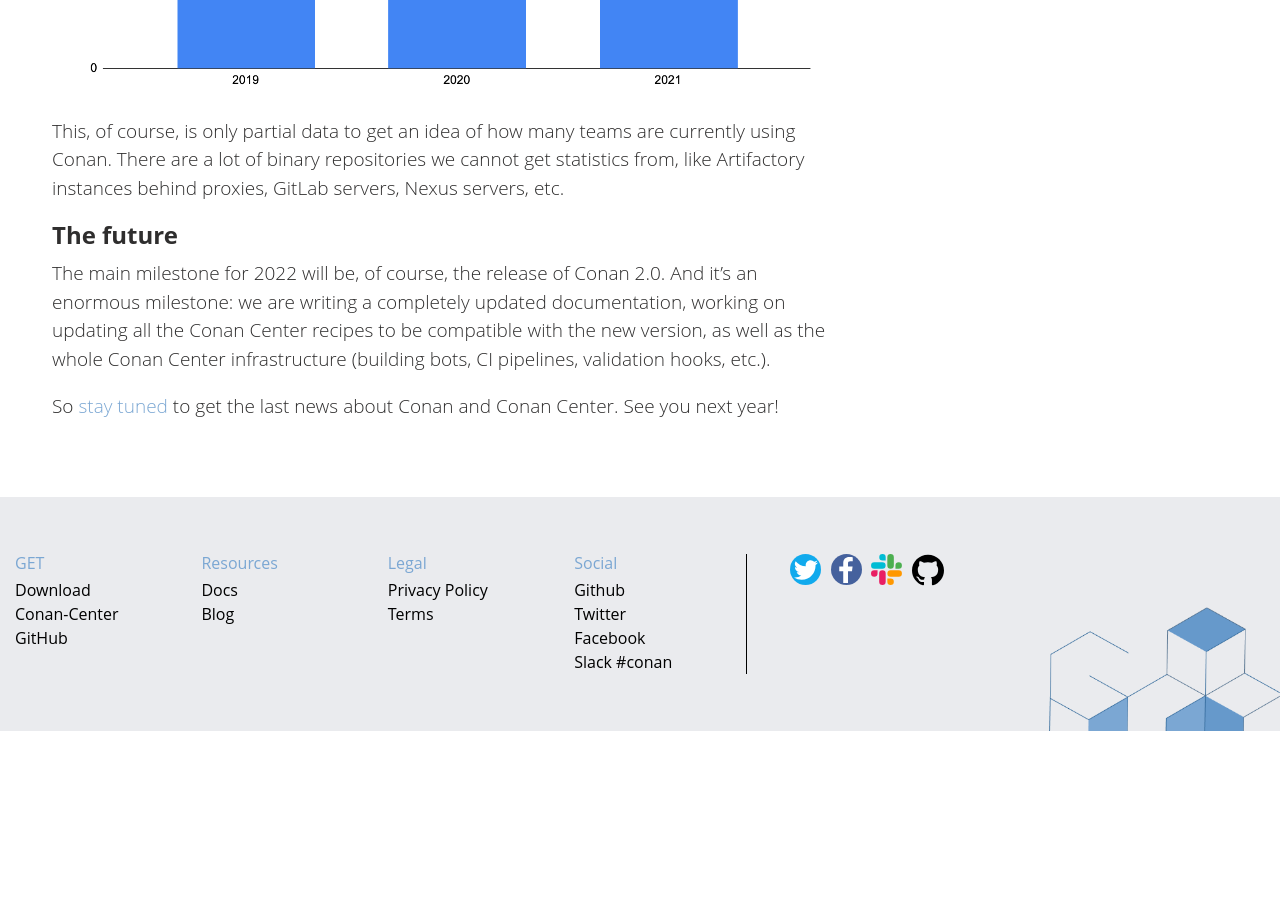
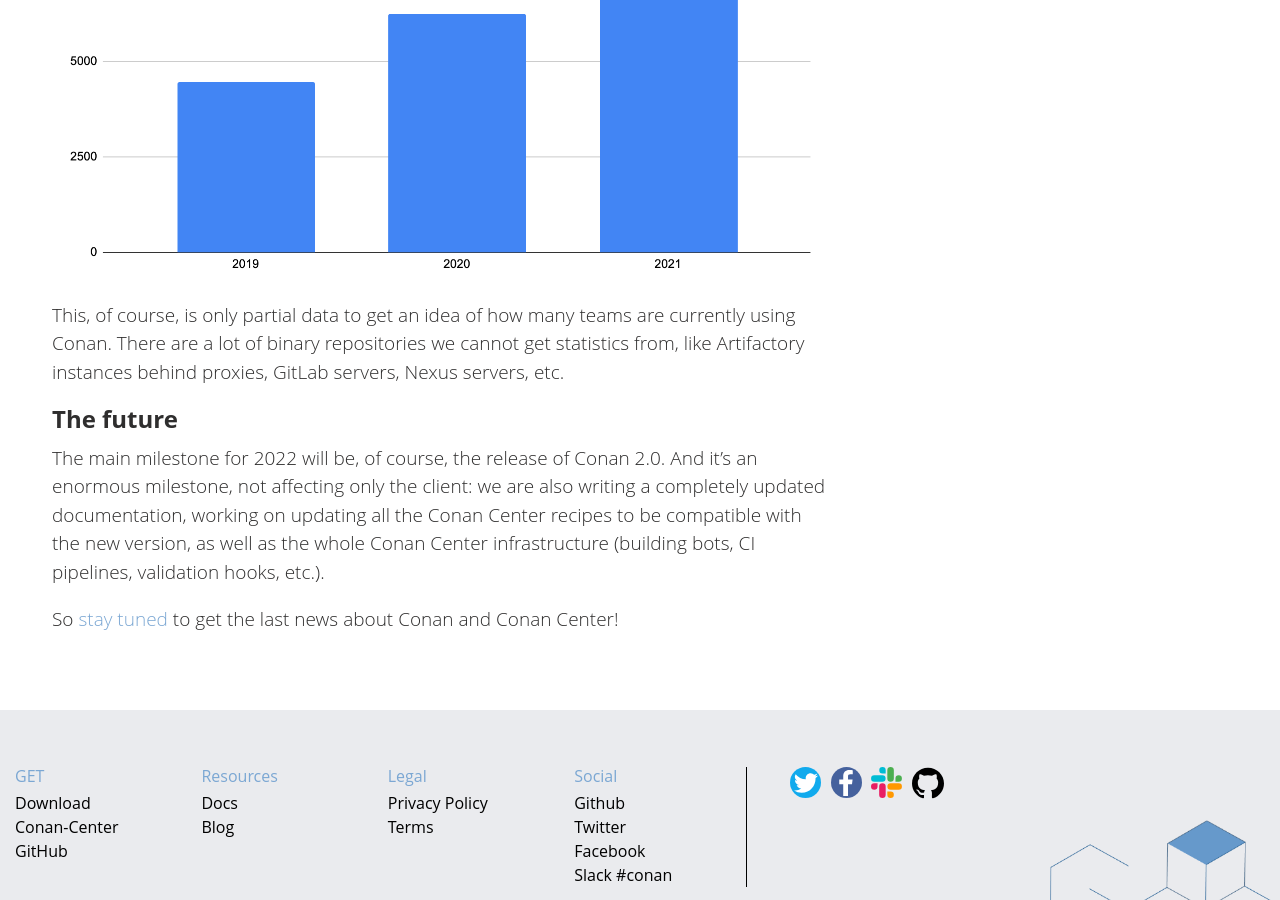
Before and after one commit to conan-io/conan-io.github.io, a Jekyll site: the page built from _posts/2022-01-04-conan-stats-2021.markdown, in a window 1280 px wide and 900 px high, scrolled down 8292 px. Built offline with Jekyll 4.4.1, drawn with Linux system fonts in a browser that asks for light colours; comment, search, counter and statistics services are not loaded; before the commit the page ends 9023 px from its top, so only the background shows below that; some of the changed text lies outside the part shown.

Commit message:
minor review, changed one graphic

```diff
--- a/_posts/2022-01-04-conan-stats-2021.markdown
+++ b/_posts/2022-01-04-conan-stats-2021.markdown
@@ -77,7 +78,7 @@ The most visited part of our site are the following:
 | [Documentation](https://docs.conan.io)            | 3:15                     |
 | [Blog](https://blog.conan.io/)                    | 7:09                     |
 
-It's also worth noting that most of our visits are organic, coming from search engines:
+It's also worth noting that Conan has never used any ads, so most of our visits are organic, coming from search engines, but also the direct and referral traffic is very relevant:
 
 <figure>
     <img src="{{ site.url }}/assets/post_images/2022-01-04/web-channels.png">
@@ -210,9 +211,8 @@ behind proxies, GitLab servers, Nexus servers, etc.
 ## The future
 
 The main milestone for 2022 will be, of course, the release of Conan 2.0. And it's an enormous
-milestone: we are writing a completely updated documentation, working on updating all the Conan
-Center recipes to be compatible with the new version, as well as the whole Conan Center
-infrastructure (building bots, CI pipelines, validation hooks, etc.).
+milestone, not affecting only the client: we are also writing a completely updated documentation,
+working on updating all the Conan Center recipes to be compatible with the new version, as well as
+the whole Conan Center infrastructure (building bots, CI pipelines, validation hooks, etc.).
 
-So [stay tuned](https://twitter.com/conan_io) to get the last news about Conan and Conan Center.
-See you next year!
+So [stay tuned](https://twitter.com/conan_io) to get the last news about Conan and Conan Center!
```
Also changed, not shown: other parts of _posts/2022-01-04-conan-stats-2021.markdown (+4 -3 lines), assets/post_images/2022-01-04/web-users.png.
